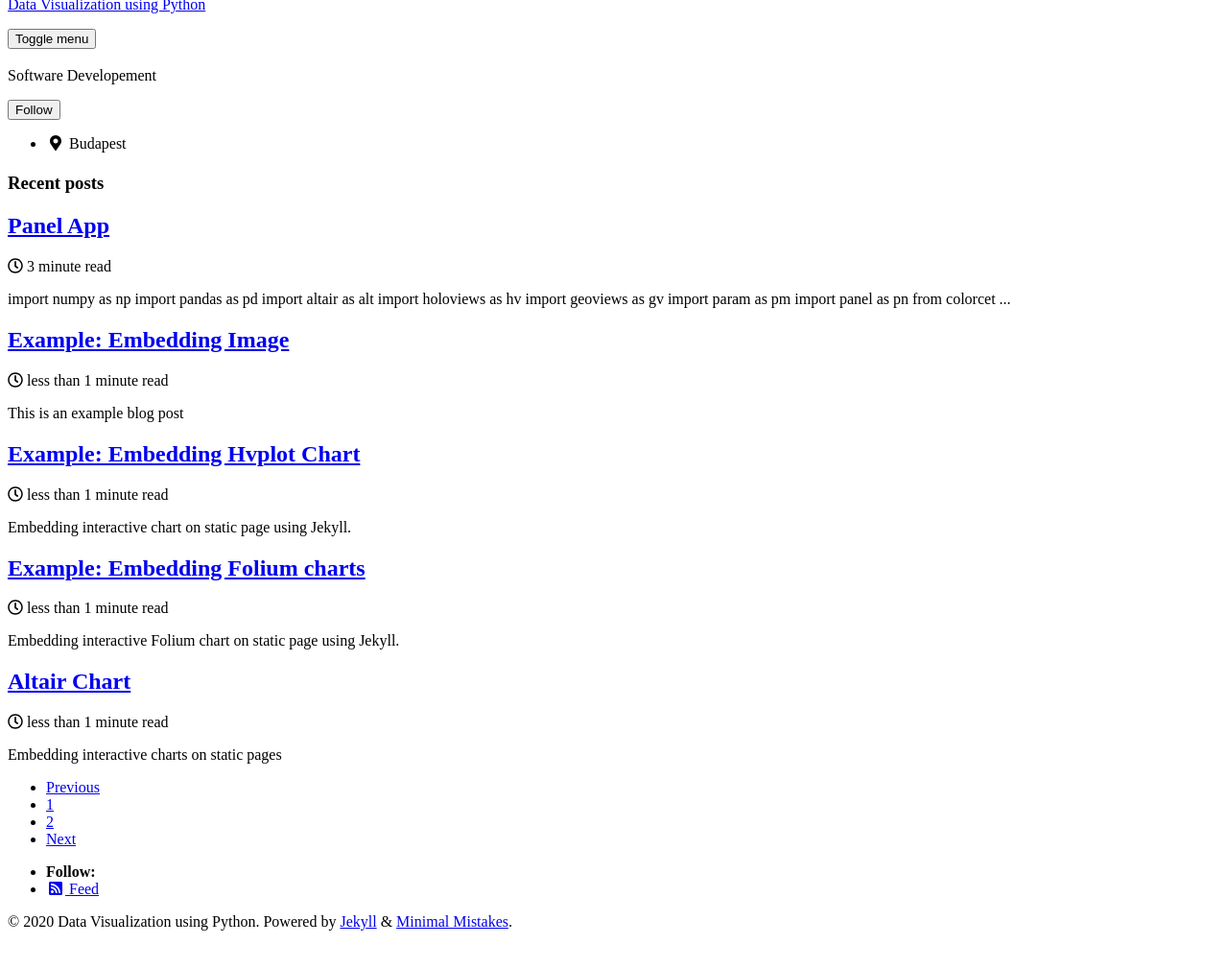
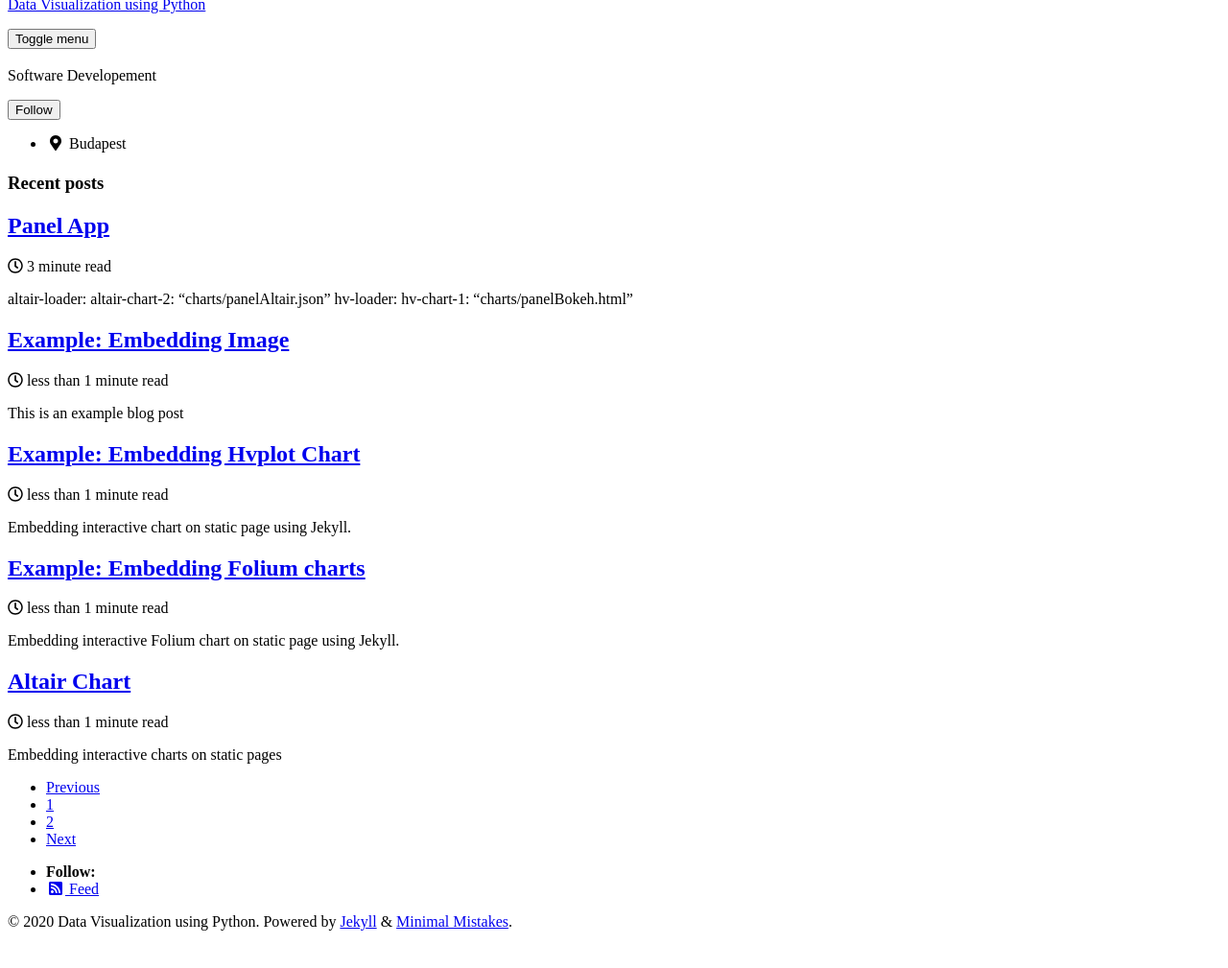
Before and after one commit to dg-data/tidbits, a Jekyll site: the page built from index.html, in a window 1280 px wide, cut to the strip 112-1152 px from the top of the page. Shown: the top 1009 px of the strip at 96% size. Built offline with Jekyll 4.4.1, drawn with Linux system fonts in a browser that asks for light colours; cached includes are drawn as plain includes; nearby versions of some CDN libraries; the list of posts is cut into pages by our own code.

Commit message:
Update 2020-07-15-panel-app.md

````diff
--- a/_posts/2020-07-15-panel-app.md
+++ b/_posts/2020-07-15-panel-app.md
@@ -1,3 +1,8 @@
+altair-loader:
+  altair-chart-2: "charts/panelAltair.json"
+hv-loader:
+  hv-chart-1: "charts/panelBokeh.html"
+
 ```python
 import numpy as np
 import pandas as pd
@@ -306,3 +311,6 @@
 ```python
 panel.servable()
 ```
+
+<div id="altair-chart-1"></div>
+<div id="hv-chart-1"></div>
````
